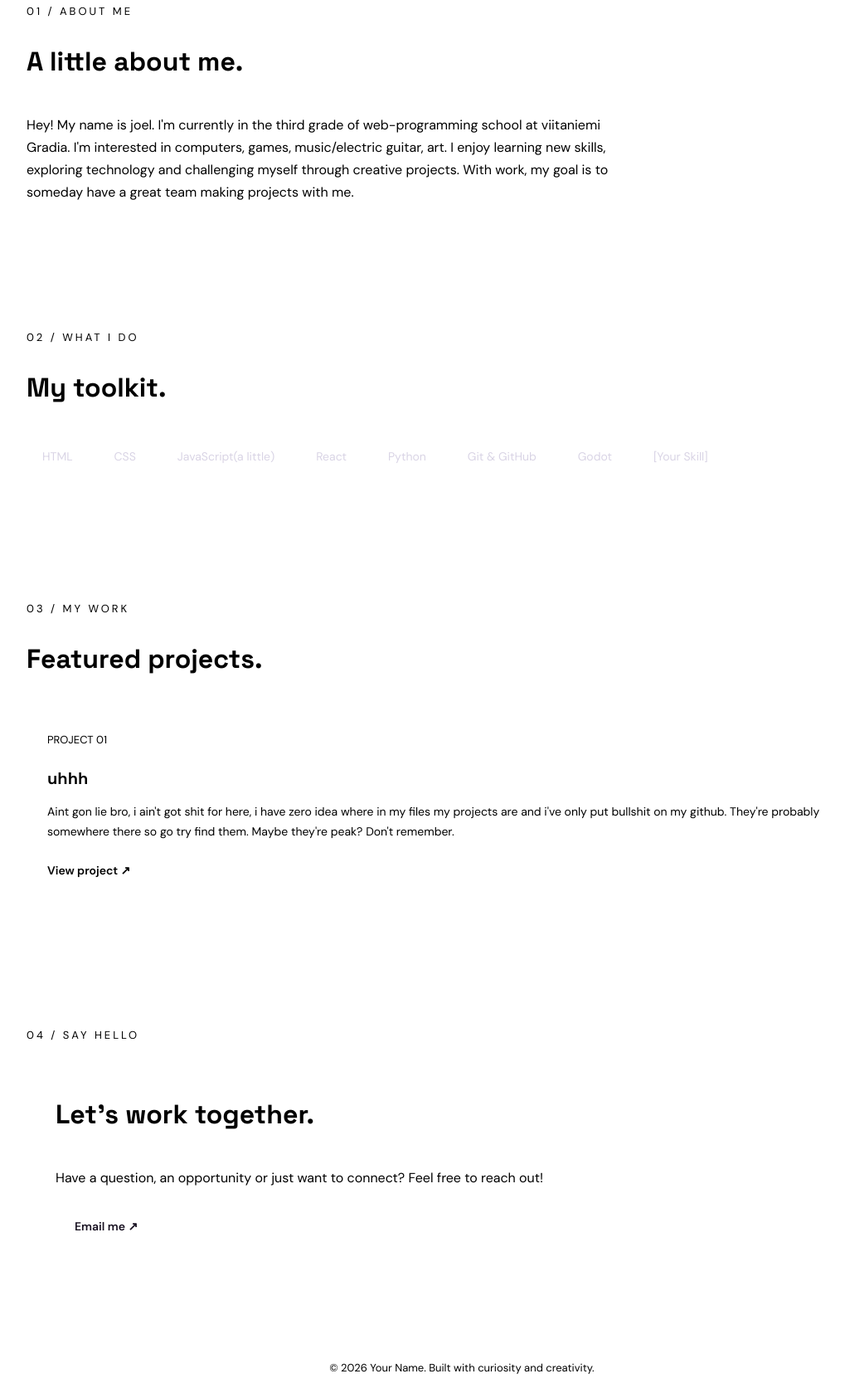
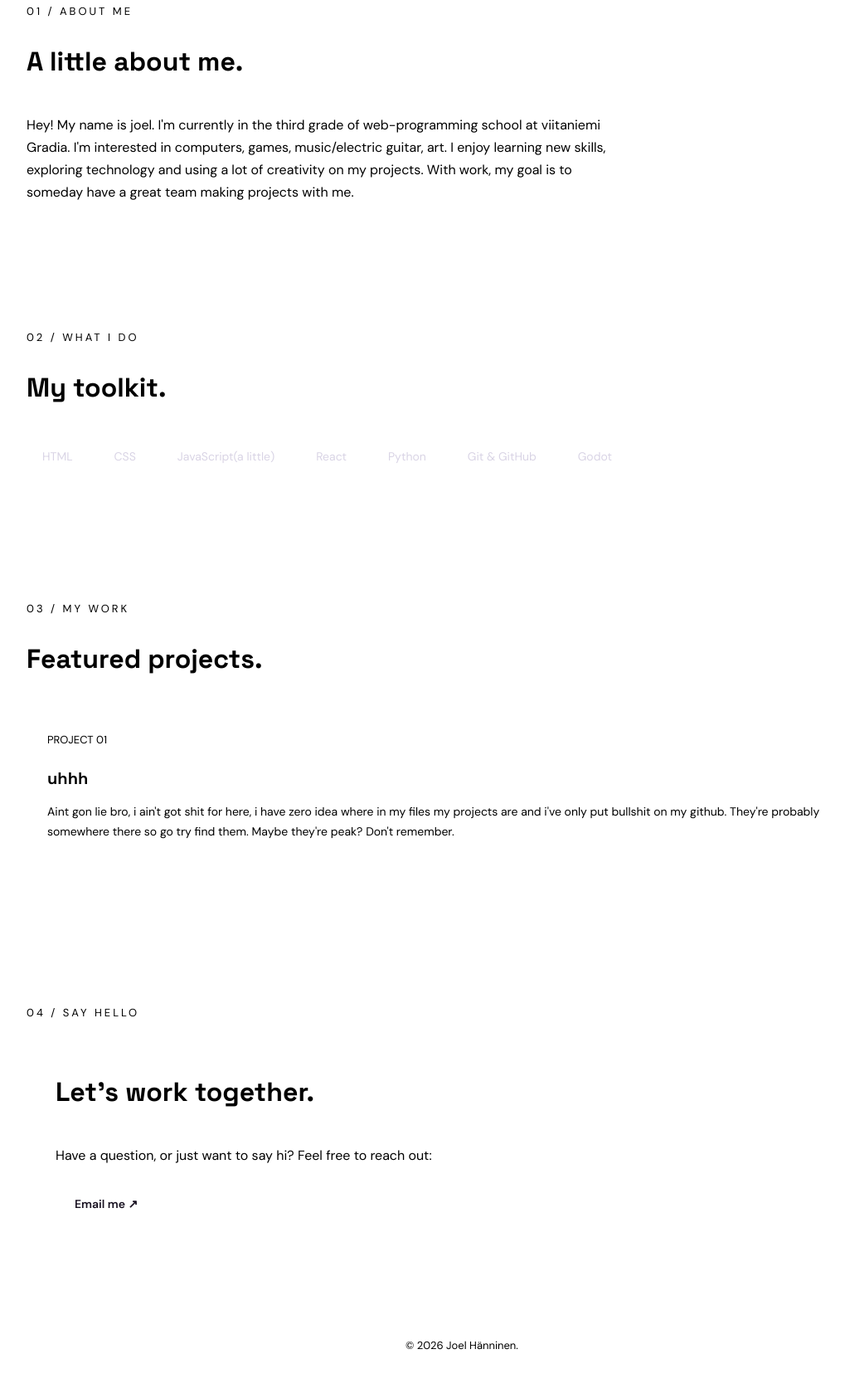
Before and after one commit to JottaJC/JottaJC.github.io, a plain HTML site: page index.html in a window 1280 px wide. Shown: the part 759-2444 px from the top of the page at 83% size, without its empty margins (83-1102 px from the left). After the commit the page ends 2417 px from the top, so only its background shows below. Drawn offline with Linux system fonts and the light colour scheme.

Commit message:
Revise personal info and project section in index.html
Updated personal information and project details in index.html.

```diff
--- a/index.html
+++ b/index.html
@@ -40,8 +40,8 @@
 
       <p>
         I'm a a web-programming student at Gradia, Viitaniemi. passionate about
-        technology, computers, creativity and building projects.
-        Welcome to my little corner of the internet.
+        technology, computers, music, creativity and building projects.
+        Meow.
       </p>
 
       <div class="buttons">
@@ -61,7 +61,7 @@
         I'm interested in computers, games, music/electric guitar, art.
 
         I enjoy learning new skills, exploring technology
-        and challenging myself through creative projects.
+        and using a lot of creativity on my projects.
 
         With work, my goal is to someday have a great team making projects with me.
       </p>
@@ -80,7 +80,6 @@
         <span class="skill">Python</span>
         <span class="skill">Git & GitHub</span>
         <span class="skill">Godot</span>
-        <span class="skill">[Your Skill]</span>
       </div>
     </section>
 
@@ -98,7 +97,7 @@
             Aint gon lie bro, i ain't got shit for here, i have zero idea where in my files my projects are and i've only
             put bullshit on my github. They're probably somewhere there so go try find them. Maybe they're peak? Don't remember.
           </p>
-          <a href="#" class="project-link">View project ↗</a>
+          <!-- <a href="#" class="project-link">View project ↗</a> -->
         </div>
       </div>
     </section>
@@ -112,11 +111,11 @@
         </h2>
 
         <p>
-          Have a question, an opportunity or just want to connect?
-          Feel free to reach out!
+          Have a question, or just want to say hi?
+          Feel free to reach out:
         </p>
 
-        <a href="mailto:your@email.com" class="btn primary">
+        <a href="jottahanninen@gmail.com" class="btn primary">
           Email me ↗
         </a>
       </div>
@@ -124,7 +123,7 @@
 
     <!-- FOOTER -->
     <footer>
-      © 2026 Your Name. Built with curiosity and creativity.
+      © 2026 Joel Hänninen.
     </footer>
 
   </div>
```
